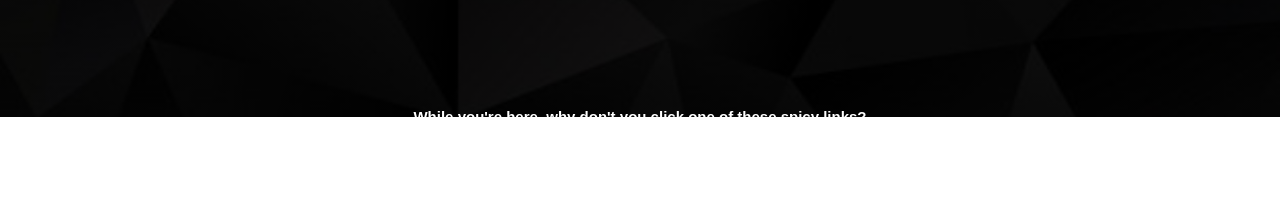
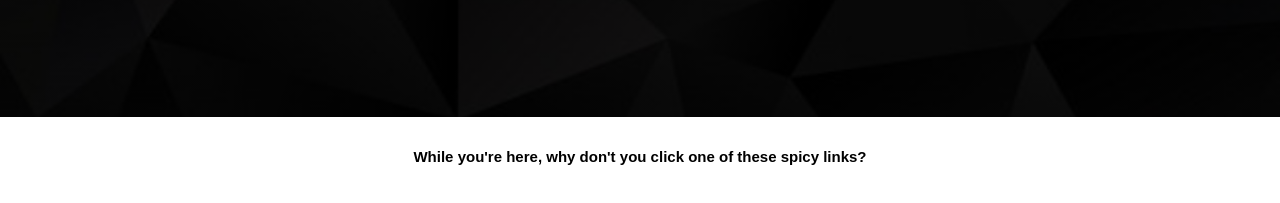
Before and after one commit to DNFInACan/DNFInACan.github.io, a plain HTML site: page index.html in a window 1280 px wide. Shown: the part 283-486 px from the top of the page. Drawn offline with Linux system fonts and the light colour scheme.

Commit message:
Update index.html

```diff
--- a/index.html
+++ b/index.html
@@ -44,10 +44,10 @@ body, html {
     .social-text {
   text-align: center;
   position: absolute;
-  top: 50%;
+  top: 55%;
   left: 50%;
   transform: translate(-50%, -50%);
-  color: white;
+  color: black;
 }
 </style>
 
```
